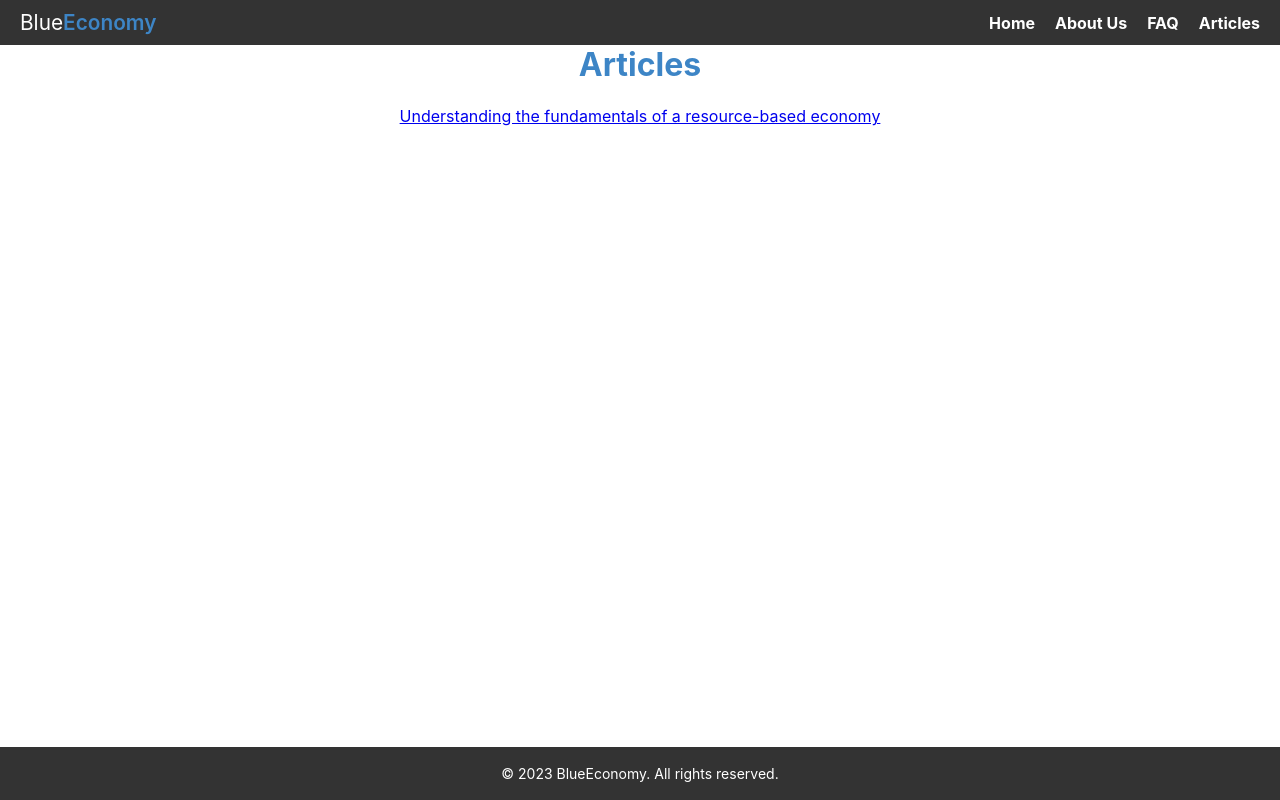
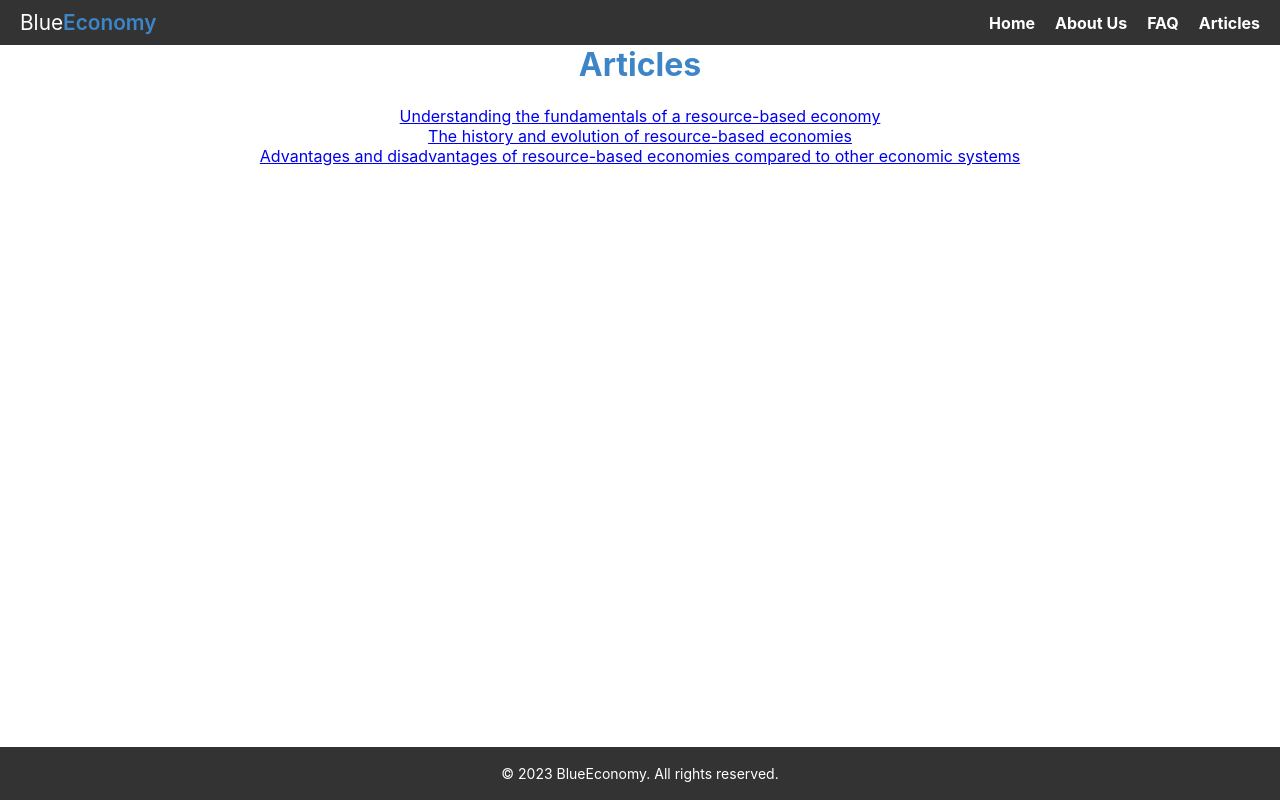
Before and after one commit to verykenny/rbe, a React (Create React App) app: page /articles in a window 1280 px wide. Built offline with nearby package versions, Linux system fonts and the light colour scheme.

Commit message:
couple of articles

```diff
--- a/src/pages/Articles/index.js
+++ b/src/pages/Articles/index.js
@@ -4,7 +4,9 @@ import { Link } from 'react-router-dom';
 const Articles = () => {
 
   const articles = [
-    { id: '0001', path: '/Articles/0001_understandingthefundamentals.txt', title: 'Understanding the fundamentals of a resource-based economy' },
+    { id: '0001', path: '/Articles/0001', title: 'Understanding the fundamentals of a resource-based economy' },
+    { id: '0002', path: '/Articles/0002', title: 'The history and evolution of resource-based economies' },
+    { id: '0003', path: '/Articles/0003', title: 'Advantages and disadvantages of resource-based economies compared to other economic systems' },
   ];
 
   return (
```
Also changed, not shown: public/Posts/0002.txt (added), public/Posts/0003.txt (added).
